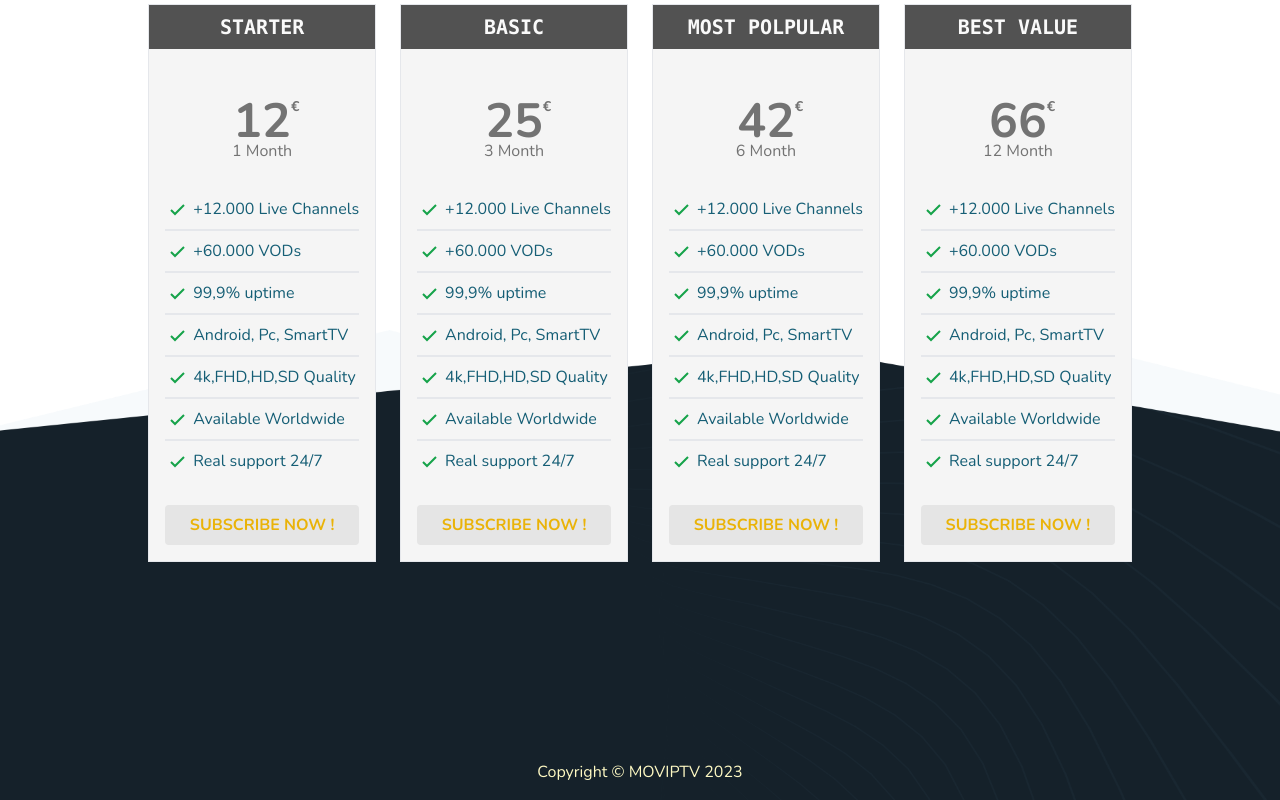
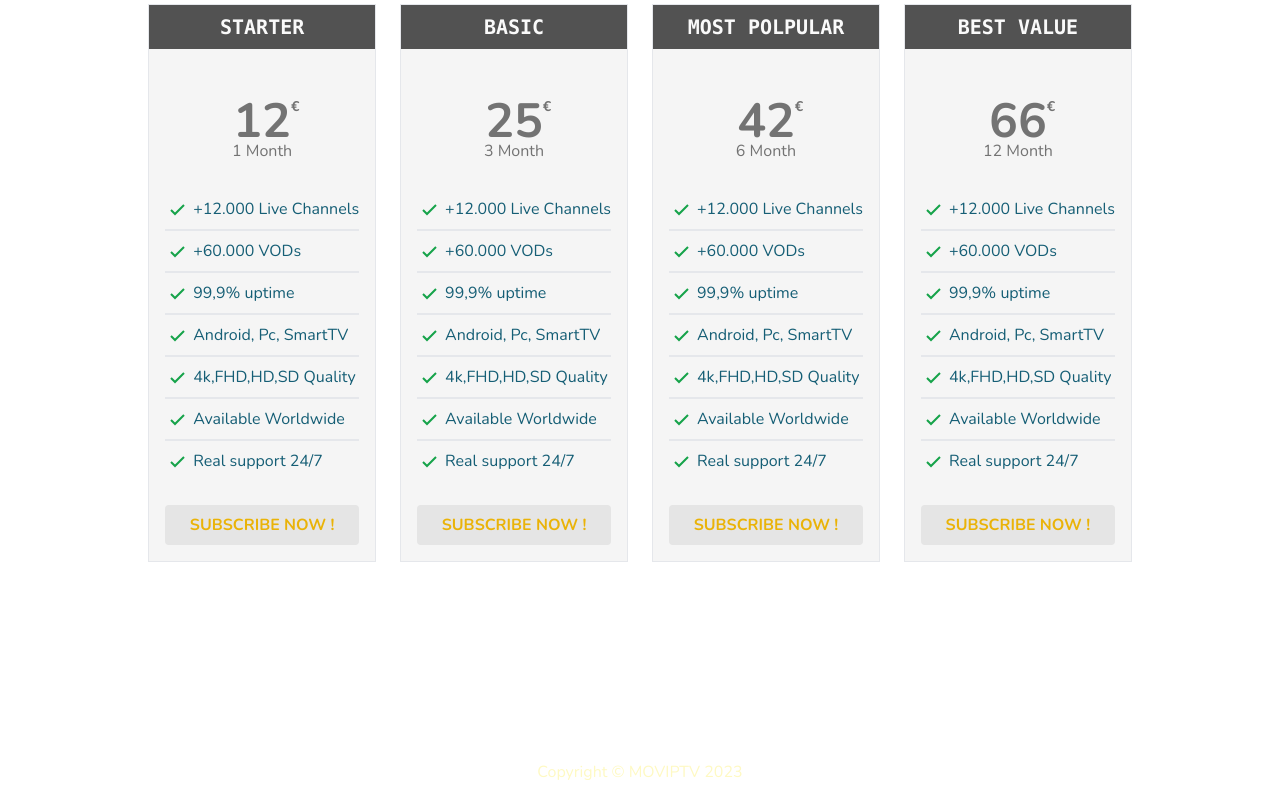
Before and after one commit to idrissi-hamza/iptv, a Next.js app in the folder iptv/: page / in a window 1280 px wide. Shown: the part 2481-3281 px from the top of the page. Built offline with nearby package versions, Linux system fonts and the light colour scheme.

Commit message:
update layout

```diff
--- a/iptv/components/Header/Layout.tsx
+++ b/iptv/components/Header/Layout.tsx
@@ -22,7 +22,7 @@ const Layout = ({
   return (
     <div
       className={` ${nunito.className}
-     min-h-screen flex  flex-col max-w-8xl mx-auto relative select-none`}
+     min-h-screen flex  flex-col max-w-8xl mx-auto relative select-none 	`}
     >
       <Head>
         <title>{title ? `${title} - MOVIPTV ` : 'MOVIPTV'}</title>
@@ -45,16 +45,16 @@ const Layout = ({
       </Head>
       {/* <Header /> */}
       <Navbar/>
-      <div className="  flex-1 ">{children}</div>
+      <div className="  flex-1 	 ">{children}</div>
       <Footer />
-      <Image
+      {/* <Image
         src="/images/footer.png"
         alt="plans bg image"
         // fill
         className="absolute bottom-0 -z-10"
         width={3000}
         height={3000}
-      />
+      /> */}
     </div>
   );
 };
```
